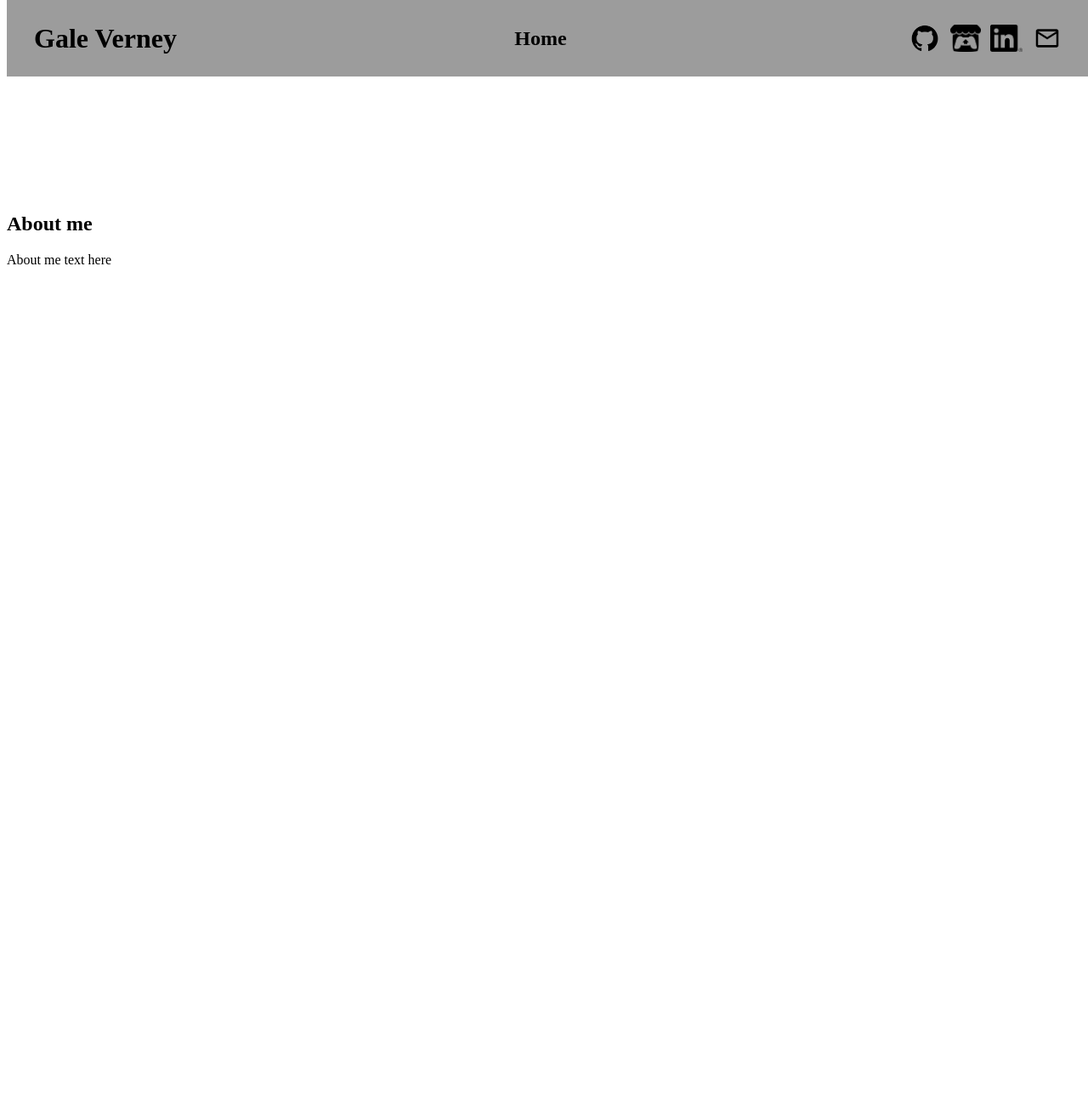
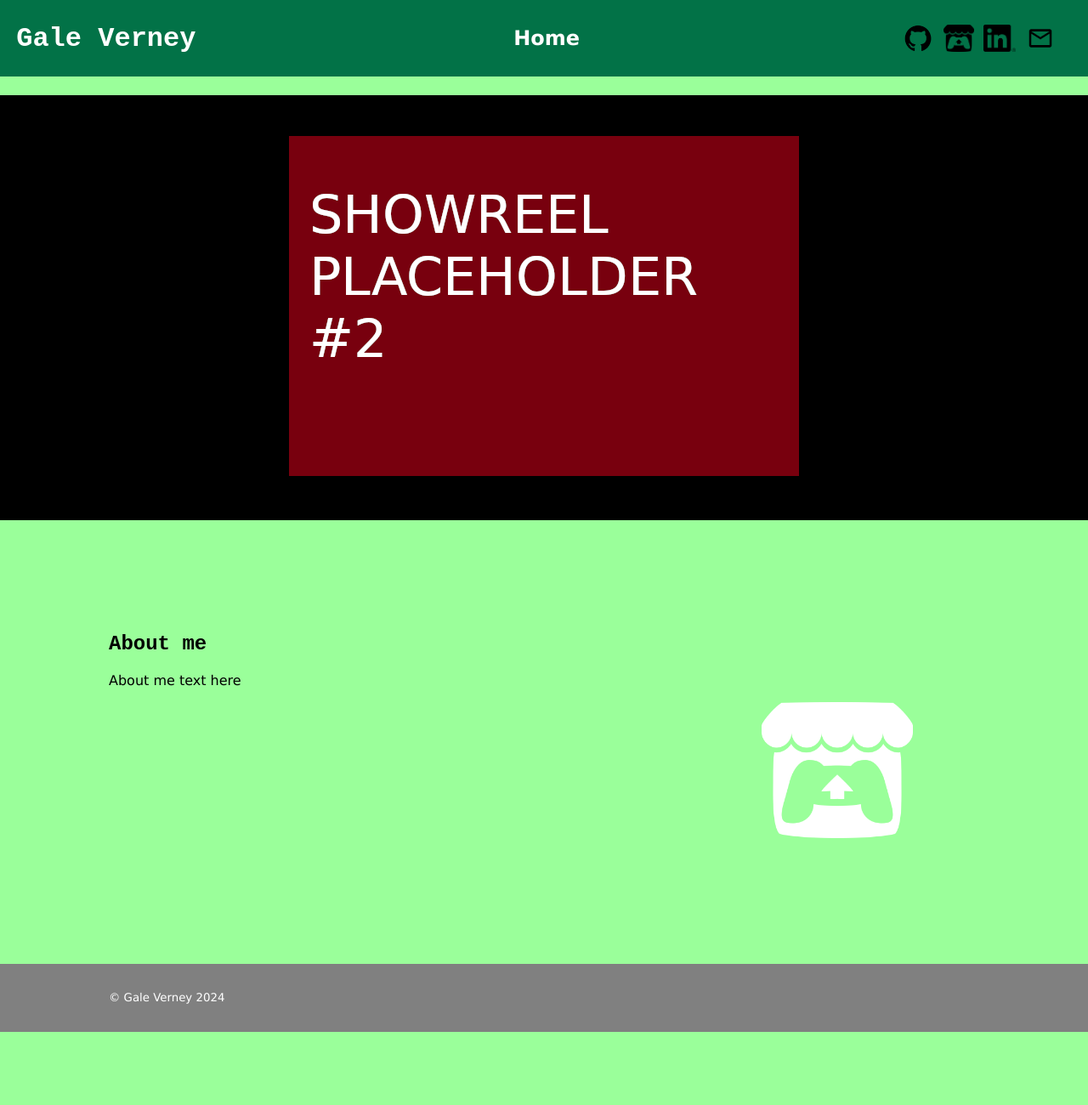
Before and after one commit to NullAux/portfolio-website, a plain HTML site: page index.html in a window 1280 px wide. Shown: the top 1300 px of the page at 85% size. After the commit the page ends 1214 px from the top, so only its background shows below. Drawn offline with Linux system fonts and the light colour scheme.

Commit message:
Add footer, home showreel placeholder

```diff
--- a/index.html
+++ b/index.html
@@ -4,9 +4,11 @@
   <link rel="stylesheet" href="styles.css">
   <meta charset="utf-8">
   <meta name="viewport" content="width=device-width, initial=scale=1.0">
-  <title>My Portfolio</title>
+  <title>Gale Verney | Junior Game Developer Portfolio</title>
 </head>
-<!--Navbar / Banner-->
+
+<body>
+  <!--Navbar / Banner-->
 <nav id="navbar">
   <h1>Gale Verney</h1>
 
@@ -23,19 +25,35 @@
 </nav>
 <div id="banner-margin"></div>
 
-<!--Add showreel here-->
+<!----------------------->
+<!--Page Unique Content-->
+<!----------------------->
+
+<!-------->
+<!--HOME-->
+<!-------->
+
+<!--Showreel-->
+<div id="showreel"></div>
+<div id="banner-margin"></div>
 
 <!--About me text-->
 <section id="welcome-section">
   <h1>About me</h1>
   <p>About me text here</p>
+  <img src="assets/icons/itchio-logo-textless-white.png">
 </section>
 
-<!--Cut/Move-->
-<section id="projects">
-  <h3 class="project-tile">Project title/tile</h3>
-  <a href=""><p>Project link</p></a>
-</section>
+<div id="banner-margin"></div>
+<div id="banner-margin"></div>
 
-<body></body>
+<!---------------------------->
+<!--Page Unique Content Ends-->
+<!---------------------------->
+
+<footer>
+  <small>© Gale Verney 2024</small>
+</footer>
+
+</body>
 </html>
--- a/styles.css
+++ b/styles.css
@@ -1,17 +1,49 @@
-@media (max-width: 400px) {
-    section {
-      /*Cut below, change to collapse columns */
-      font-size: 8px;
-    }
+/*Variables*/
+:root {
+  /*Global*/
+  --title-font: "Courier New", "Monospace";
+  --maintext-font: "Verdana", "Arial";
+  --background-color: rgb(154, 255, 154);
+
+  /*Banner*/
+  --banner-bg: #027247;
+  --banner-a-hover: rgb(94, 94, 94);
+  --banner-text-color: white;
+
+  /*Footer*/
+  --footer-bg: grey;
+}
+
+/*--------------*/
+/*Global effects*/
+/*--------------*/
+  * {
+    box-sizing: border-box;
+    overflow-x: hidden;
   }
 
-  * {
-    box-sizing: border-box;
+  html {
+    position: relative;
+    min-height: 100%;
   }
 
-  #welcome-section {
-    height: 100vw;
-  }
+/*-------------------*/
+/*Global page styling*/
+/*-------------------*/
+
+h1, h2, h3 {
+  font-family: var(--title-font);
+}
+
+p, a, small {
+  font-family: var(--maintext-font);
+}
+
+body {
+  background-color: var(--background-color);
+  padding: 0 10vw;
+  margin: 0;
+}
 
   /*---------------*/
   /*navbar contents*/
@@ -19,17 +51,18 @@
   #navbar {
     position: fixed;
     top: 0;
-    background-color: #9c9c9c;
-    width:100%;
+    background-color: var(--banner-bg);
+    padding: 0;
+    width: 101%;
     display: flex;
     justify-content: space-between;
-    margin: 0;
-    padding: 0;
+    margin: 0 -11vw;
+    font-family: var(--title-font);
   }
 
   #navbar a {
     text-decoration: none;
-    color: black;
+    color: var(--banner-text-color);
   }
 
   /*v Can make a section for page links */
@@ -38,7 +71,7 @@
   }
 
   #navbar a:hover {
-    color: rgb(94, 94, 94);
+    color: var(--banner-a-hover);
     transition: 0.4s;
   }
 
@@ -49,6 +82,7 @@
   #navbar h1{
     padding-left: 2rem;
     font-size: 2rem;
+    color: var(--banner-text-color);
   }
 
   #navbar #link-icons {
@@ -63,9 +97,86 @@
     display: flex;
     flex-direction: column;
     filter: brightness(0%);
+    /*^ Remove if using white icons*/
   }
 
   #banner-margin {
     /*make relative*/
-    margin-bottom: 250px;
+    margin-bottom: 7rem;
   }
+/*Navbar / banner end */
+
+  /*---------------*/
+  /*footer contents*/
+  /*---------------*/
+  footer {
+    /*May need to change position to not follow viewport*/
+    /* position: absolute; */
+    position: absolute;
+    bottom: 0;
+    padding: 0;
+    margin: 0 -10vw;
+    width: 100vw;
+    height: 5rem;
+    background-color: var(--footer-bg);
+    overflow: hidden;
+  }
+
+  footer small {
+    display: inline-block;
+    margin: 2rem 10vw;
+    color: var(--banner-text-color)
+  }
+
+/*----------------*/
+/*Individual pages*/
+/*----------------*/
+
+/*---------*/
+/*Home Page*/
+/*---------*/
+
+/*Showreel*/
+/*Goto showreel:after to control timing*/
+@keyframes showreelAnimation {
+  0% {
+    content: url(./assets/temp/Showreel-placeholder-one.png);
+  }
+
+  50% {
+    content: url(./assets/temp/Showreel-placeholder-two.png);
+  }
+
+  100% {
+    content: url(./assets/temp/Showreel-placeholder-three.png);
+  }
+}
+
+#showreel {
+  width: 125%;
+  height: 500px;
+  display: flex;
+  overflow: hidden;
+  background-color: black;
+  margin: 0 -10vw;
+}
+
+#showreel::after {
+  animation: 9s ease-in-out infinite showreelAnimation;
+  height: auto;
+  margin: auto;
+  content: "";
+}
+
+
+/*About me section*/
+#welcome-section {
+}
+
+#welcome-section img {
+  height: 10rem;
+  position: relative;
+  top: 0;
+  left: 75%;
+  /*Currently gets pushed down by text, fix or remove*/
+}
```
Also changed, not shown: assets/temp/Showreel-placeholder-one.png (added), assets/temp/Showreel-placeholder-three.png (added), assets/temp/Showreel-placeholder-two.png (added), assets/temp/gallery-placeholder.png (added), assets/temp/selfie-placeholder.png (added).
